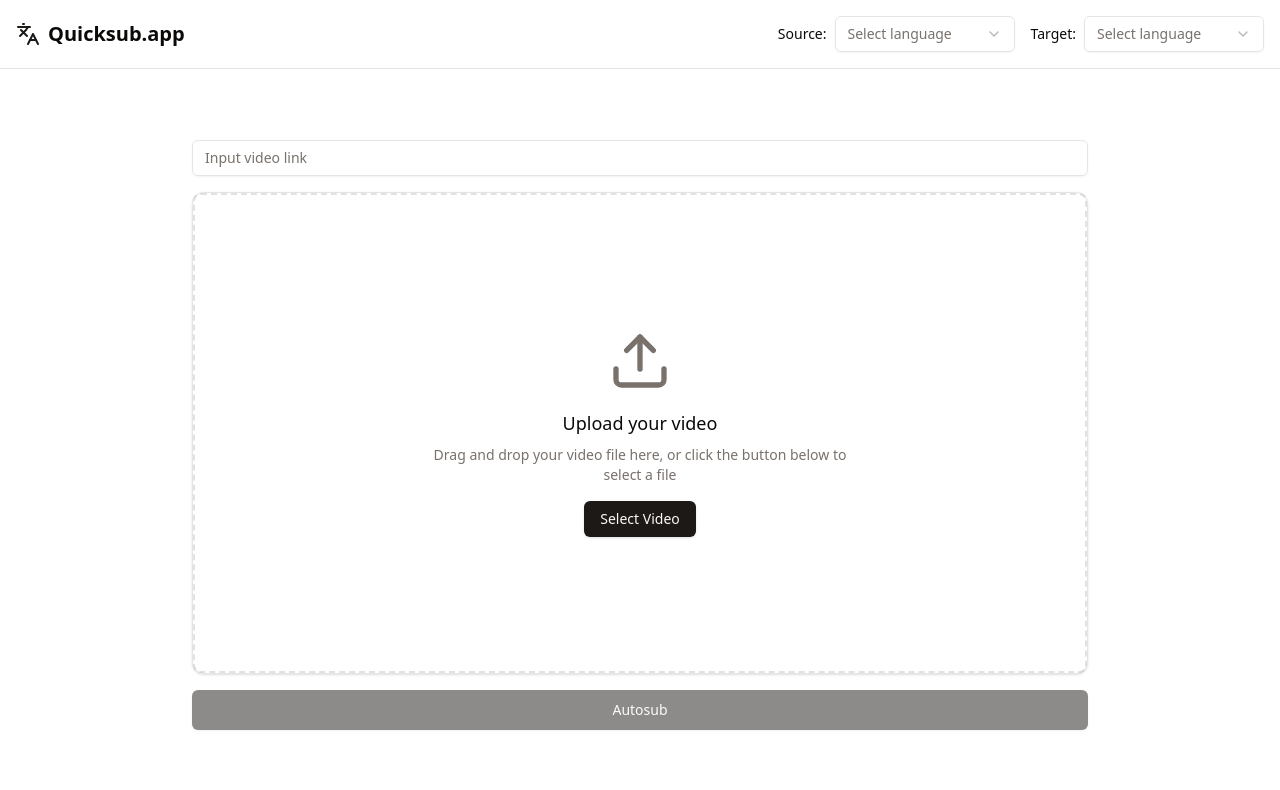
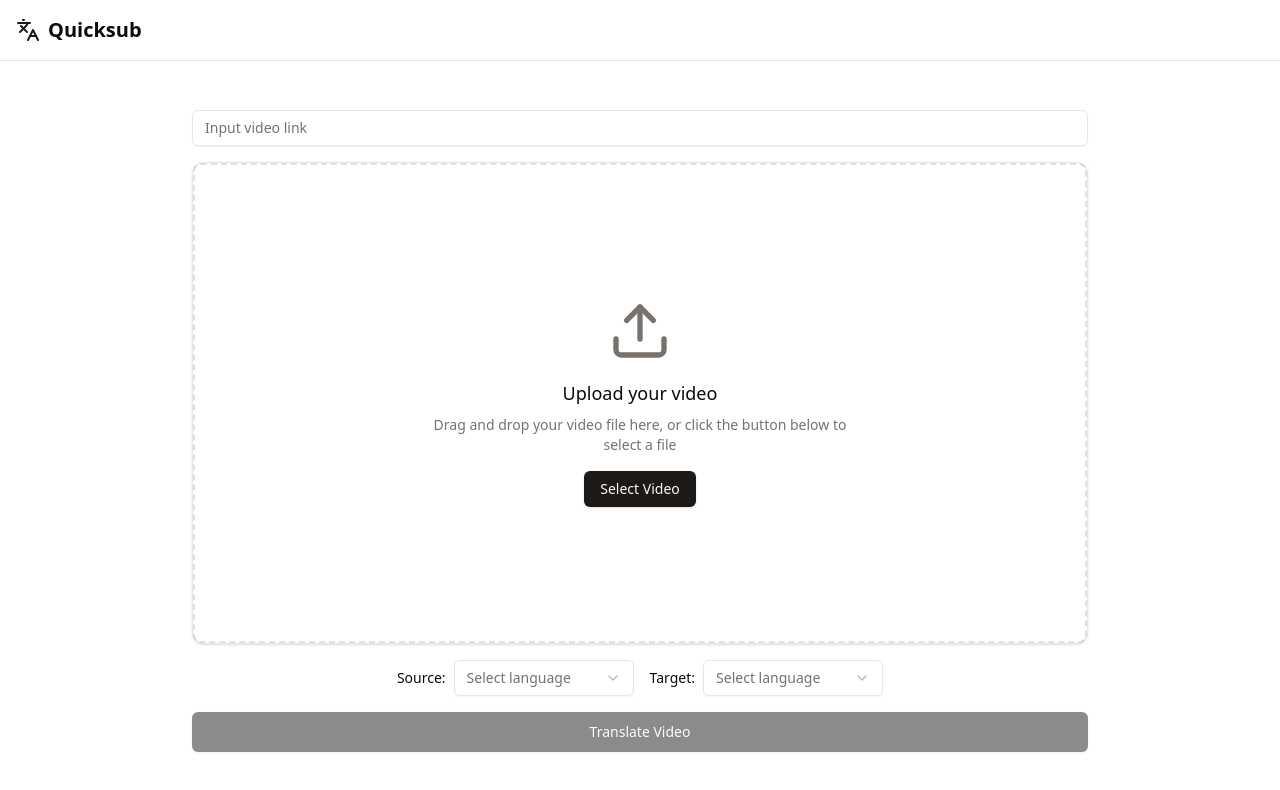
Before and after one commit to joelwashere/quicksub, a Next.js app: page / in a window 1280 px wide. Shown: the top 790 px of the page. Built offline with nearby package versions, Linux system fonts and the light colour scheme.

Commit message:
Updated ui

```diff
--- a/package.json
+++ b/package.json
@@ -13,10 +13,8 @@
     "@radix-ui/react-slot": "^1.1.2",
     "class-variance-authority": "^0.7.1",
     "clsx": "^2.1.1",
-    "init": "^0.1.2",
     "lucide-react": "^0.476.0",
     "next": "15.1.7",
-    "npx": "^10.2.2",
     "react": "^19.0.0",
     "react-dom": "^19.0.0",
     "shadcn": "^2.4.0-canary.9",
--- a/src/app/page.tsx
+++ b/src/app/page.tsx
@@ -1,7 +1,6 @@
 "use client"
 
 import type React from "react"
-
 import { useState } from "react"
 import { Upload, Languages } from "lucide-react"
 import { Select, SelectContent, SelectItem, SelectTrigger, SelectValue } from "@/components/ui/select"
@@ -10,12 +9,11 @@ import { Card, CardContent } from "@/components/ui/card"
 import { Input } from "@/components/ui/input"
 
 export default function Home() {
-  const [sourceLanguage, setSourceLanguage] = useState<string>("")
-  const [targetLanguage, setTargetLanguage] = useState<string>("")
+  const [sourceLanguage, setSourceLanguage] = useState("")
+  const [targetLanguage, setTargetLanguage] = useState("")
   const [file, setFile] = useState<File | null>(null)
-  const [isDragging, setIsDragging] = useState<boolean>(false)
-  // Add a new state for the video link
-  const [videoLink, setVideoLink] = useState<string>("")
+  const [isDragging, setIsDragging] = useState(false)
+  const [videoLink, setVideoLink] = useState("")
 
   const handleFileChange = (e: React.ChangeEvent<HTMLInputElement>) => {
     if (e.target.files && e.target.files[0]) {
@@ -23,16 +21,17 @@ export default function Home() {
     }
   }
 
-  const handleDragOver = (e: React.DragEvent) => {
+  const handleDragOver = (e: React.DragEvent<HTMLDivElement>) => {
     e.preventDefault()
     setIsDragging(true)
   }
 
-  const handleDragLeave = () => {
+  const handleDragLeave = (e: React.DragEvent<HTMLDivElement>) => {
+    e.preventDefault()
     setIsDragging(false)
   }
 
-  const handleDrop = (e: React.DragEvent) => {
+  const handleDrop = (e: React.DragEvent<HTMLDivElement>) => {
     e.preventDefault()
     setIsDragging(false)
 
@@ -41,18 +40,14 @@ export default function Home() {
     }
   }
 
-  // Add a function to handle video link submission
-  const handleVideoLinkSubmit = (e: React.FormEvent) => {
+  const handleVideoLinkSubmit = (e: React.FormEvent<HTMLFormElement>) => {
     e.preventDefault()
     if (videoLink.trim()) {
-      // Here you would handle the video link processing
       console.log("Processing video link:", videoLink)
-      // Reset the file if a link is provided
       setFile(null)
     }
   }
 
-  // Add this function near the top of the component, after other handler functions
   const handleTranslate = () => {
     if (file) {
       console.log("Translating uploaded video:", file.name)
@@ -79,40 +74,9 @@ export default function Home() {
       <header className="flex items-center justify-between p-4 border-b">
         <div className="flex items-center space-x-2">
           <Languages className="h-6 w-6 text-primary" />
-          <h1 className="text-xl font-bold">Quicksub.app</h1>
+          <h1 className="text-xl font-bold">Quicksub</h1>
         </div>
-        <div className="flex items-center space-x-4">
-          <div className="flex items-center space-x-2">
-            <span className="text-sm font-medium">Source:</span>
-            <Select value={sourceLanguage} onValueChange={setSourceLanguage}>
-              <SelectTrigger className="w-[180px]">
-                <SelectValue placeholder="Select language" />
-              </SelectTrigger>
-              <SelectContent>
-                {languages.map((language) => (
-                  <SelectItem key={language.value} value={language.value}>
-                    {language.label}
-                  </SelectItem>
-                ))}
-              </SelectContent>
-            </Select>
-          </div>
-          <div className="flex items-center space-x-2">
-            <span className="text-sm font-medium">Target:</span>
-            <Select value={targetLanguage} onValueChange={setTargetLanguage}>
-              <SelectTrigger className="w-[180px]">
-                <SelectValue placeholder="Select language" />
-              </SelectTrigger>
-              <SelectContent>
-                {languages.map((language) => (
-                  <SelectItem key={language.value} value={language.value}>
-                    {language.label}
-                  </SelectItem>
-                ))}
-              </SelectContent>
-            </Select>
-          </div>
-        </div>
+
       </header>
 
       <div className="flex-1 p-6 flex flex-col items-center justify-center space-y-4">
@@ -162,7 +126,10 @@ export default function Home() {
                     </p>
                   </div>
                   <label htmlFor="video-upload">
-                    <Button as="span">Select Video</Button>
+                    <Button asChild>
+                      <span>Select Video</span>
+                    </Button>
+                  </label>
                   <input
                     id="video-upload"
                     type="file"
@@ -170,14 +137,45 @@ export default function Home() {
                     className="sr-only"
                     onChange={handleFileChange}
                   />
-                  </label>
                 </div>
               )}
             </div>
           </CardContent>
         </Card>
+        <div className="flex items-center space-x-4">
+          <div className="flex items-center space-x-2">
+            <span className="text-sm font-medium">Source:</span>
+            <Select value={sourceLanguage} onValueChange={setSourceLanguage}>
+              <SelectTrigger className="w-[180px]">
+                <SelectValue placeholder="Select language" />
+              </SelectTrigger>
+              <SelectContent>
+                {languages.map((language) => (
+                  <SelectItem key={language.value} value={language.value}>
+                    {language.label}
+                  </SelectItem>
+                ))}
+              </SelectContent>
+            </Select>
+          </div>
+          <div className="flex items-center space-x-2">
+            <span className="text-sm font-medium">Target:</span>
+            <Select value={targetLanguage} onValueChange={setTargetLanguage}>
+              <SelectTrigger className="w-[180px]">
+                <SelectValue placeholder="Select language" />
+              </SelectTrigger>
+              <SelectContent>
+                {languages.map((language) => (
+                  <SelectItem key={language.value} value={language.value}>
+                    {language.label}
+                  </SelectItem>
+                ))}
+              </SelectContent>
+            </Select>
+          </div>
+        </div>
         <Button className="w-full max-w-4xl" size="lg" onClick={handleTranslate} disabled={!file && !videoLink}>
-          Autosub
+          Translate Video
         </Button>
       </div>
     </main>
```
Also changed, not shown: 2 other files (tests, documents, lock files or other folders). Lines whose indentation alone changed are shown as unchanged.
